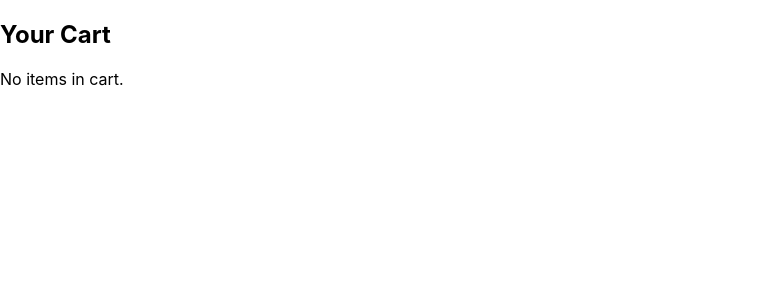
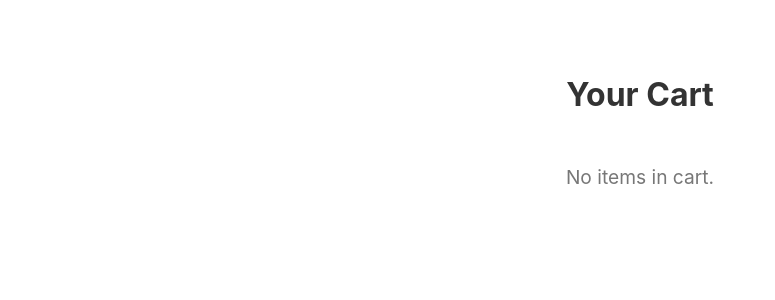
Before and after one commit to Sayan20242004/mern-online-shop, a React (Create React App) app in the folder frontend/: page /cart in a window 1280 px wide. Shown: the top 300 px of the page, without its empty margins (0-775 px from the left). Built offline with nearby package versions, Linux system fonts and the light colour scheme.

Commit message:
Update App.css

```diff
--- a/frontend/src/App.css
+++ b/frontend/src/App.css
@@ -204,6 +204,56 @@
   background: linear-gradient(90deg, #2575fc, #6a11cb);
 }
 
+.cart-container {
+  max-width: 800px;
+  margin: 2rem auto;
+  padding: 1rem;
+}
+
+.cart-container h2 {
+  text-align: center;
+  margin-bottom: 2rem;
+  font-size: 2rem;
+  color: #333;
+}
+
+.cart-items {
+  display: flex;
+  flex-direction: column;
+  gap: 1rem;
+}
+
+.cart-item {
+  background: #fff;
+  border-radius: 12px;
+  padding: 1rem;
+  box-shadow: 0 4px 10px rgba(0,0,0,0.1);
+  display: flex;
+  justify-content: space-between;
+  align-items: center;
+}
+
+.cart-item p {
+  margin: 0;
+  font-size: 1rem;
+  font-weight: 500;
+}
+
+.empty-cart {
+  text-align: center;
+  font-size: 1.2rem;
+  color: #777;
+}
+
+/* Mobile */
+@media (max-width: 600px) {
+  .cart-item {
+    flex-direction: column;
+    align-items: flex-start;
+  }
+}
+
+
 /* Mobile responsiveness */
 @media (max-width: 600px) {
   .Log_box {
```
